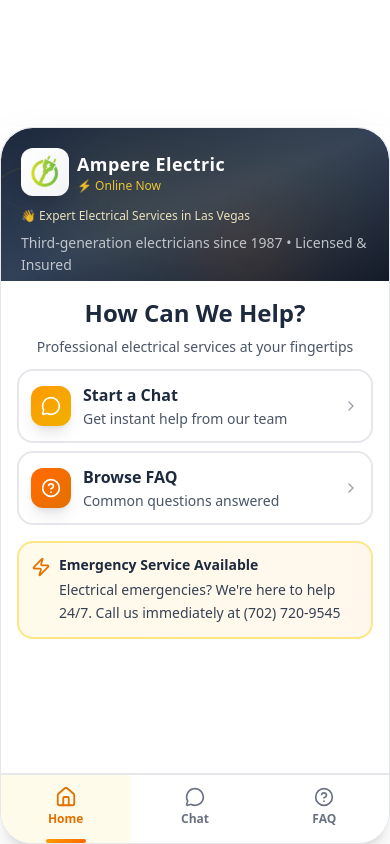
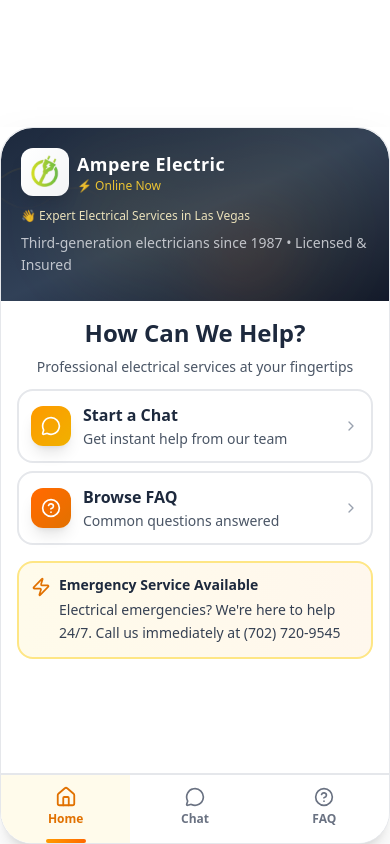
Before and after one commit to alihassanml/Ampere-Electric-Chatbot, a React (Vite) app: page / in a window 390 px wide. Built offline with nearby package versions, Linux system fonts and the light colour scheme.

Commit message:
first commit

```diff
--- a/src/components/Chatbot.tsx
+++ b/src/components/Chatbot.tsx
@@ -322,7 +322,7 @@
             </div>
 
             {/* Header Content */}
-            <div className={`relative z-10 text-white ${screen === 'home' ? 'p-5 sm:p-6 pb-0' : 'p-4 sm:p-5'}`}>
+            <div className={`relative z-10 text-white ${screen === 'home' ? 'p-5 sm:p-6 pb-5' : 'p-4 sm:p-5'}`}>
               <div className="flex items-center justify-between mb-3">
                 <div className="flex items-center space-x-2 sm:space-x-3">
                   <div className="relative">
```
